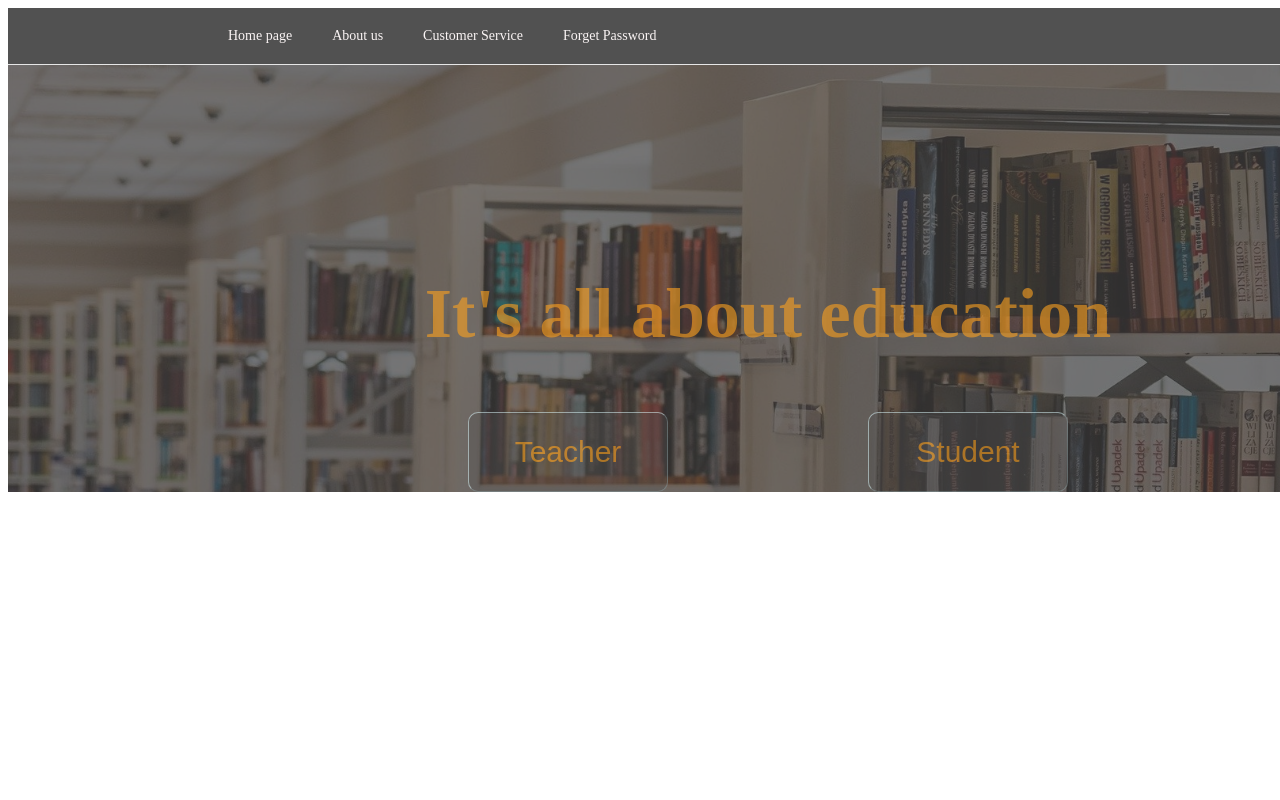
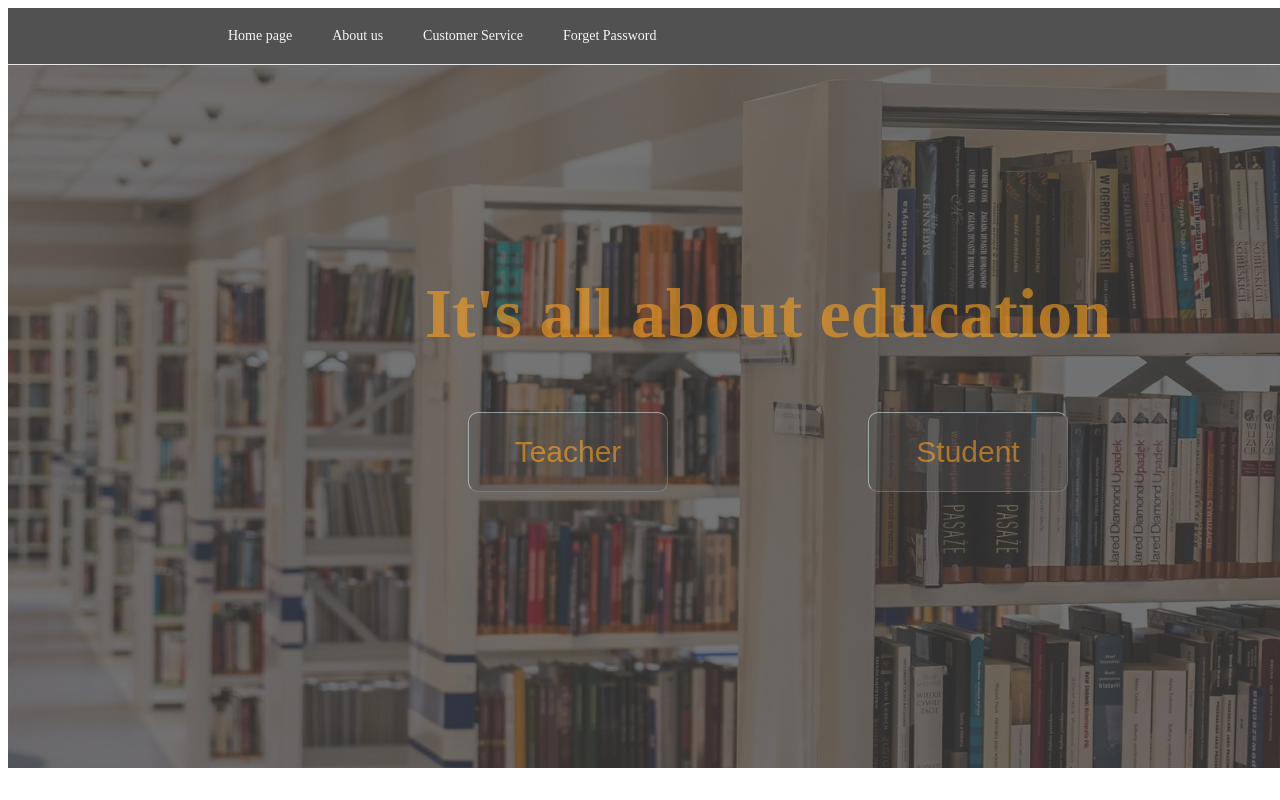
Before and after one commit to 670054933/Web_side, a Vue app: page /Communicate#/HomePage in a window 1280 px wide. Shown: the top 800 px of the page. Built offline with nearby package versions, Linux system fonts and the light colour scheme.

Commit message:
modify 3 pages' total height

```diff
--- a/src/views/HomePage.vue
+++ b/src/views/HomePage.vue
@@ -82,13 +82,14 @@ export default {
 <style lang="less" scoped>
 .bgBackground {
   background-size: 100% 100%;
-  height: 98%;
+  //height: 98%;
   width: 1520px;
+  height: 760px;
   //width: 100%;
 }
 .shadow {
   background-size: 100% 100%;
-  height: 98%;
+  height: 100%;
   width: 1520px;
   //width: 100%;
   background-color: rgba(67, 66, 66, 0.72);
--- a/src/views/login.vue
+++ b/src/views/login.vue
@@ -122,13 +122,14 @@ export default {
 <style lang="less" scoped>
 .bgBackground {
   background-size: 100% 100%;
-  height: 98%;
+  //height: 98%;
+  height: 760px;
   width: 1520px;
 }
 
 .shadow {
   background-size: 100% 100%;
-  height: 98%;
+  height: 100%;
   width: 1520px;
   background-color: rgba(67, 66, 66, 0.72);
 }
--- a/src/views/register.vue
+++ b/src/views/register.vue
@@ -259,12 +259,13 @@ export default {
 <style lang="less" scoped>
 .bgBackground {
   background-size: 100% 100%;
-  height: 98%;
+  //height: 98%;
+  height: 760px;
   width: 1520px;
 
   .shadow {
     background-size: 100% 100%;
-    height: 98%;
+    height: 100%;
     width: 1520px;
     background-color: rgba(67, 66, 66, 0.72);
   }
```
